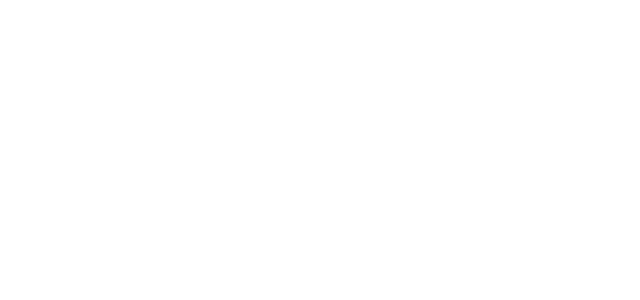
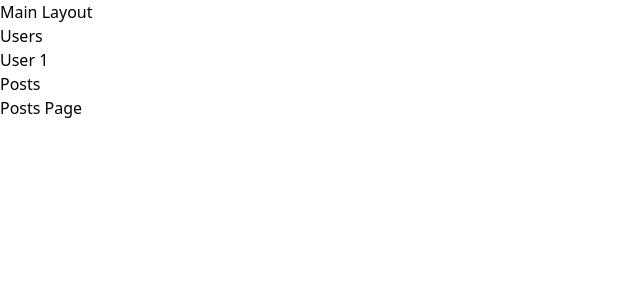
Before and after one commit to vlcdck/okten-react, a React (Vite) app: page /posts in a window 1280 px wide. Shown: the top 300 px of the page, without its empty margins (0-640 px from the left). Built offline with nearby package versions, Linux system fonts and the light colour scheme.

Commit message:
Complete Lesson 8 redux train

```diff
--- a/package.json
+++ b/package.json
@@ -18,7 +18,9 @@
     "react-hook-form": "^7.55.0",
     "joi": "^17.13.3",
     "@hookform/resolvers": "^5.0.1",
-    "axios": "^1.8.4"
+    "axios": "^1.8.4",
+    "react-redux": "^9.2.0",
+    "@reduxjs/toolkit": "^2.7.0"
   },
   "devDependencies": {
     "@eslint/js": "^9.21.0",
--- /dev/null
+++ b/src/components/menus/main-menu/MainMenu.tsx
@@ -0,0 +1,17 @@
+import {Link} from "react-router-dom";
+
+export const MainMenu = () => {
+    return (
+        <ul>
+            <li>
+                <Link to="users">Users</Link>
+            </li>
+            <li>
+                <Link to="users/1">User 1</Link>
+            </li>
+            <li>
+                <Link to="/posts">Posts</Link>
+            </li>
+        </ul>
+    );
+};
--- /dev/null
+++ b/src/layouts/MainLayout.tsx
@@ -0,0 +1,12 @@
+import {Outlet} from "react-router-dom";
+import {MainMenu} from "../components/menus/main-menu/MainMenu.tsx";
+
+export const MainLayout = () => {
+    return (
+        <div>
+            Main Layout
+            <MainMenu/>
+            <Outlet/>
+        </div>
+    );
+};
--- a/src/main.tsx
+++ b/src/main.tsx
@@ -1,5 +1,42 @@
-import { createRoot } from 'react-dom/client'
+import {createRoot} from 'react-dom/client'
 import './index.css'
-import App from './App.tsx'
+import {RouterProvider} from "react-router-dom";
+import {routes} from "./routes/router.tsx";
+import {Provider, useSelector} from "react-redux";
+import {configureStore, createSlice} from "@reduxjs/toolkit";
+import {IUser} from "./models/IUser.ts";
 
-createRoot(document.getElementById('root')!).render(<App/>)
+type UserSliceType = {
+    users: IUser[];
+}
+
+const initialState: UserSliceType = {users: []}
+const userSlice = createSlice({
+    name: 'userSlice',
+    initialState: initialState,
+    reducers: {
+        loadUsers: (state, action) => {
+            state.users = action.payload;
+        }
+    },
+})
+
+const store = configureStore({
+        reducer: {
+            userSlice: userSlice.reducer,
+            // postSlice: postSlice.reducer,
+        }
+    }
+)
+
+export const userSliceActions = {
+    ...userSlice.actions,
+}
+
+export const useAppSelector = useSelector.withTypes<ReturnType<typeof store.getState>>();
+
+createRoot(document.getElementById('root')!).render(
+    <Provider store={store}>
+        <RouterProvider router={routes}/>
+    </Provider>
+)
--- /dev/null
+++ b/src/models/IUser.ts
@@ -0,0 +1,29 @@
+interface Geo {
+    lat: string;
+    lng: string;
+}
+
+interface Address {
+    street: string;
+    suite: string;
+    city: string;
+    zipcode: string;
+    geo: Geo;
+}
+
+interface Company {
+    name: string;
+    catchPhrase: string;
+    bs: string;
+}
+
+export interface IUser {
+    id: number;
+    name: string;
+    username: string;
+    email: string;
+    address: Address;
+    phone: string;
+    website: string;
+    company: Company;
+}
--- /dev/null
+++ b/src/pages/PostsPage.tsx
@@ -0,0 +1,5 @@
+export const PostsPage = () => {
+    return (
+        <>Posts Page</>
+    );
+};
--- /dev/null
+++ b/src/pages/UserPage.tsx
@@ -0,0 +1,5 @@
+export const UserPage = () => {
+    return (
+        <>User Page</>
+    );
+};
--- /dev/null
+++ b/src/pages/UsersPage.tsx
@@ -0,0 +1,26 @@
+import {useAppSelector, userSliceActions} from "../main.tsx";
+import {useEffect} from "react";
+import {useDispatch} from "react-redux";
+
+export const UsersPage = () => {
+
+    const {userSlice: {users}} = useAppSelector(state => state)
+    const dispatch = useDispatch()
+
+    useEffect(() => {
+        fetch('https://jsonplaceholder.typicode.com/users')
+            .then(response => response.json())
+            .then(data =>
+                dispatch(userSliceActions.loadUsers(data))
+            )
+    })
+
+    return (
+        <>
+            Users Page
+            {
+                users.map(user => <div key={user.id}>{user.id} - {user.name}</div>)
+            }
+        </>
+    );
+};
--- /dev/null
+++ b/src/routes/router.tsx
@@ -0,0 +1,15 @@
+import {createBrowserRouter} from "react-router-dom";
+import {MainLayout} from "../layouts/MainLayout.tsx";
+import {UsersPage} from "../pages/UsersPage.tsx";
+import {UserPage} from "../pages/UserPage.tsx";
+import {PostsPage} from "../pages/PostsPage.tsx";
+
+export const routes = createBrowserRouter([
+    {
+        path: '/', element: <MainLayout/>, children: [
+            {path: 'users', element: <UsersPage/>},
+            {path: 'user/:id', element: <UserPage/>},
+            {path: 'posts', element: <PostsPage/>}
+        ]
+    }
+])
```
Also changed, not shown: 1 other file (tests, documents, lock files or other folders).
